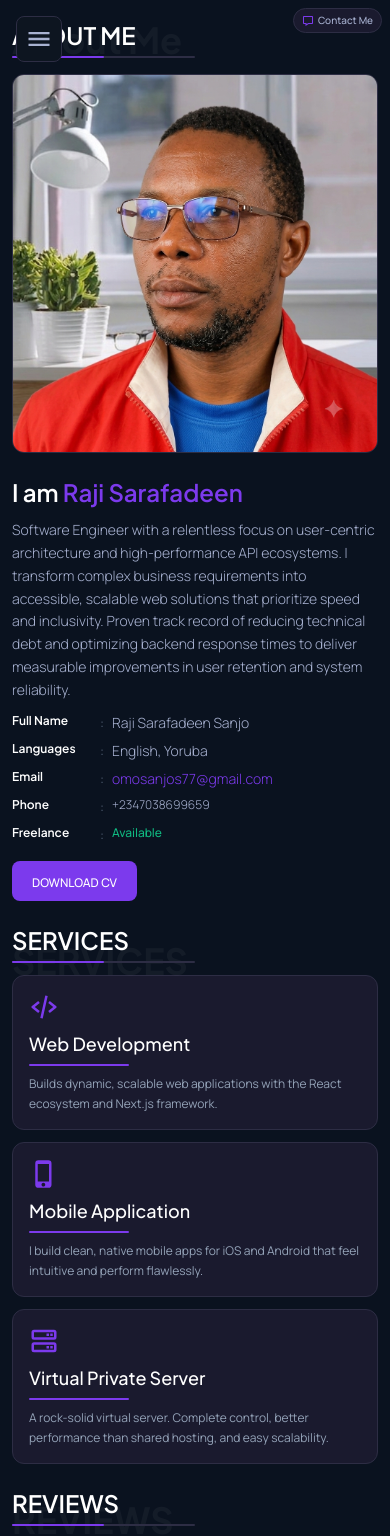
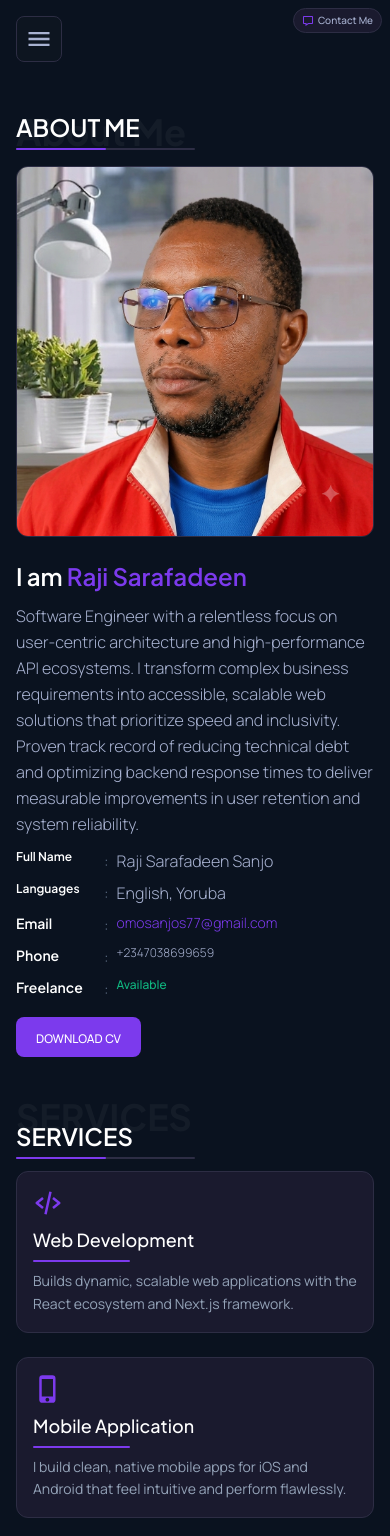
Before and after one commit to rajiss-ctrl/raji_sarafadeen_portfolio, a Next.js app: page /about in a window 390 px wide. Shown: the top 1536 px of the page. Built offline with nearby package versions, Linux system fonts and the light colour scheme; no server answers.

Commit message:
Refactor responsiveness for layout and text

```diff
--- a/app/components/About.tsx
+++ b/app/components/About.tsx
@@ -16,7 +16,7 @@ const About = () => {
   };
 
   return (
-    <div onClick={handleNavClick} className="relative w-full min-h-screen p-3 md:p-4 lg:p-5 text-white overflow-y-auto">
+    <div onClick={handleNavClick} className="relative w-full min-h-screen p-4 lg:p-5 text-white overflow-y-auto">
       {/* Contact Me Button */}
       <Link
         href="/contacts"
@@ -27,7 +27,7 @@ const About = () => {
       </Link>
 
       {/* About Section */}
-      <div className="relative overflow-hidden w-full mt-2 md:mt-3 lg:mt-4">
+      <div className="relative overflow-hidden w-full mt-24 md:mt-3 lg:mt-4">
         <h1 className="text-4xl md:text-5xl lg:text-6xl font-bold absolute top-0 left-0 opacity-[0.04] text-white select-none">
           About Me
         </h1>
@@ -64,11 +64,11 @@ const About = () => {
               I am <span className='text-[#7C3AED]'>Raji Sarafadeen</span>
             </h2>
 
-            <p className='mt-3 md:mt-4 text-sm md:text-base text-[#A8B2D1] font-light leading-relaxed'>
+            <p className='mt-3 md:mt-4 text-base text-[#A8B2D1] font-light leading-relaxed'>
               Software Engineer with a relentless focus on user-centric architecture and high-performance API ecosystems. I transform complex business requirements into accessible, scalable web solutions that prioritize speed and inclusivity. Proven track record of reducing technical debt and optimizing backend response times to deliver measurable improvements in user retention and system reliability.
             </p>
 
-            <ul className="mt-3 md:mt-4 text-sm md:text-base text-[#A8B2D1] font-light w-full space-y-2 md:space-y-2.5">
+            <ul className="mt-3 md:mt-4 text-base text-[#A8B2D1] font-light w-full space-y-2 md:space-y-2.5">
               <li className="flex items-start gap-2">
                 <h3 className="text-xs md:text-sm text-white font-semibold w-[80px] md:w-[100px] flex-shrink-0">Full Name</h3>
                 <span className="text-[#64748B]">:</span>
@@ -80,7 +80,7 @@ const About = () => {
                 <span className="flex-1 text-[#A8B2D1]">English, Yoruba</span>
               </li>
               <li className="flex items-start gap-2">
-                <h3 className="text-xs md:text-sm text-white font-semibold w-[80px] md:w-[100px] flex-shrink-0">Email</h3>
+                <h3 className="text-sm text-white font-semibold w-[80px] md:w-[100px] flex-shrink-0">Email</h3>
                 <span className="text-[#64748B]">:</span>
                 <a
                   href="mailto:omosanjos77@gmail.com"
@@ -90,12 +90,12 @@ const About = () => {
                 </a>
               </li>
               <li className="flex items-start gap-2">
-                <h3 className="text-xs md:text-sm text-white font-semibold w-[80px] md:w-[100px] flex-shrink-0">Phone</h3>
+                <h3 className="text-sm text-white font-semibold w-[80px] md:w-[100px] flex-shrink-0">Phone</h3>
                 <span className="text-[#64748B]">:</span>
                 <span className="flex-1 text-[#A8B2D1] text-xs md:text-sm">+2347038699659</span>
               </li>
               <li className="flex items-start gap-2">
-                <h3 className="text-xs md:text-sm text-white font-semibold w-[80px] md:w-[100px] flex-shrink-0">Freelance</h3>
+                <h3 className="text-sm text-white font-semibold w-[80px] md:w-[100px] flex-shrink-0">Freelance</h3>
                 <span className="text-[#64748B]">:</span>
                 <span className="flex-1 text-[#10B981] font-medium text-xs md:text-sm">Available</span>
               </li>
@@ -116,7 +116,7 @@ const About = () => {
           SERVICES
         </h1>
 
-        <div className="relative z-10">
+        <div className="relative mt-10 md:mt-0 z-10">
           <div className="md:w-[240px] lg:w-[280px]">
             <h1 className="relative leading-tight text-2xl md:text-3xl lg:text-4xl font-semibold text-white">
               SERVICES
@@ -127,14 +127,14 @@ const About = () => {
           </div>
         </div>
 
-        <div className="grid grid-cols-1 md:grid-cols-2 lg:grid-cols-3 gap-3 md:gap-4 lg:gap-5 mt-3 md:mt-4 lg:mt-5">
+        <div className="grid grid-cols-1 md:grid-cols-2 lg:grid-cols-3 gap-6 md:gap-4 lg:gap-5 mt-3 md:mt-4 lg:mt-5">
           {/* Service Card 1 */}
           <div className="group bg-[#1a1a2e] border border-[#2d2d44] hover:border-[#7C3AED] rounded-xl p-4 md:p-5 lg:p-6 transition-all duration-500 hover:shadow-xl hover:shadow-[#7C3AED]/10 hover:-translate-y-1">
             <BiCodeAlt className="text-3xl md:text-4xl text-[#7C3AED] mb-2 md:mb-3 group-hover:scale-110 transition-transform duration-300" />
             <h3 className='relative font-light text-lg md:text-xl text-white mb-4 md:mb-5 before:content-[""] before:absolute before:-bottom-2 before:left-0 before:w-[30%] before:h-[2px] before:bg-[#7C3AED] before:rounded-full'>
               Web Development
             </h3>
-            <p className='text-[#94A3B8] text-xs md:text-sm leading-relaxed'>
+            <p className='text-[#94A3B8] text-sm leading-relaxed'>
               Builds dynamic, scalable web applications with the React ecosystem and Next.js framework.
             </p>
           </div>
@@ -145,7 +145,7 @@ const About = () => {
             <h3 className='relative font-light text-lg md:text-xl text-white mb-4 md:mb-5 before:content-[""] before:absolute before:-bottom-2 before:left-0 before:w-[30%] before:h-[2px] before:bg-[#7C3AED] before:rounded-full'>
               Mobile Application
             </h3>
-            <p className='text-[#94A3B8] text-xs md:text-sm leading-relaxed'>
+            <p className='text-[#94A3B8] text-sm leading-relaxed'>
               I build clean, native mobile apps for iOS and Android that feel intuitive and perform flawlessly.
             </p>
           </div>
@@ -156,7 +156,7 @@ const About = () => {
             <h3 className='relative font-light text-lg md:text-xl text-white mb-4 md:mb-5 before:content-[""] before:absolute before:-bottom-2 before:left-0 before:w-[30%] before:h-[2px] before:bg-[#7C3AED] before:rounded-full'>
               Virtual Private Server
             </h3>
-            <p className='text-[#94A3B8] text-xs md:text-sm leading-relaxed'>
+            <p className='text-[#94A3B8] text-sm leading-relaxed'>
               A rock-solid virtual server. Complete control, better performance than shared hosting, and easy scalability.
             </p>
           </div>
@@ -164,12 +164,12 @@ const About = () => {
       </div>
 
       {/* Reviews Section */}
-      <div className="relative overflow-hidden w-full mt-6 md:mt-8 lg:mt-10">
+      <div className="relative overflow-hidden w-full md:mt-8 lg:mt-10">
         <h1 className="text-4xl md:text-5xl lg:text-6xl font-bold absolute top-3 md:top-4 lg:top-5 left-0 opacity-[0.04] text-white select-none">
           REVIEWS
         </h1>
 
-        <div className="relative z-10">
+        <div className="relative mt-10 md:mt-0 z-10">
           <div className="md:w-[240px] lg:w-[280px]">
             <h1 className="relative leading-tight text-2xl md:text-3xl lg:text-4xl font-semibold text-white">
               REVIEWS
--- a/app/components/Hero.tsx
+++ b/app/components/Hero.tsx
@@ -85,7 +85,7 @@ const Hero = () => {
           style={{ perspective: '1000px' }}
         >
           <motion.h2
-            className="text-sm text-[#A8B2D1] border border-1 border-[#000000] rounded-4xl p-2"
+            className="text-xs text-[#A8B2D1] border border-1 border-[#000000] rounded-4xl p-2"
             variants={flipVariants}
           >
            Your website is your best salesperson. Is it closing deals?
--- a/app/components/Portfolio.tsx
+++ b/app/components/Portfolio.tsx
@@ -26,11 +26,11 @@ const Portfolio = () => {
 
       {/* Background heading */}
       <h1 className="text-5xl md:text-6xl lg:text-7xl font-bold absolute top-16 md:top-20 lg:top-24 left-3 md:left-4 lg:left-6 opacity-[0.04] text-white select-none">
-        PORTFOLIO
+        Portfolio
       </h1>
 
       {/* Main content */}
-      <div className="relative z-10 max-w-7xl mx-auto pt-6 md:pt-8 lg:pt-12">
+      <div className="relative z-10 max-w-7xl mx-auto pt-10 md:pt-8 lg:pt-12">
         {/* Header */}
         <div className="md:w-[280px] lg:w-[320px]">
           <h1 className="font-jakarta relative leading-tight text-2xl md:text-3xl lg:text-5xl font-semibold text-white">
@@ -42,7 +42,7 @@ const Portfolio = () => {
         </div>
 
         {/* Projects Section */}
-        <div className="mt-10 lg:mt-4 md:mt-6 lg:mt-8">
+        <div className="mt-10 md:mt-6 lg:mt-8">
           <RecentProjects />
         </div>
       </div>
--- a/app/components/RecentProjects.tsx
+++ b/app/components/RecentProjects.tsx
@@ -23,7 +23,7 @@ const RecentProjects = () => {
   return (
     <div className="w-full">
       {/* Filter Buttons */}
-      <div className="flex flex-wrap gap-1.5 md:gap-2 mb-3 md:mb-4 lg:mb-5">
+      <div className="flex flex-wrap gap-3 md:gap-2 mb-4 lg:mb-5">
         {filters.map((filter) => (
           <button
             key={filter}
@@ -43,7 +43,7 @@ const RecentProjects = () => {
       </div>
 
       {/* Projects Grid */}
-      <div className="grid grid-cols-1 sm:grid-cols-2 lg:grid-cols-3 gap-3 md:gap-3.5 lg:gap-4 ml-0">
+      <div className="grid grid-cols-1 sm:grid-cols-2 lg:grid-cols-3 gap-8 md:gap-3.5 lg:gap-4 ml-0">
         {filteredProjects.map((item) => (
           <div
             className="group relative"
--- a/app/components/Resume.tsx
+++ b/app/components/Resume.tsx
@@ -18,7 +18,7 @@ const Resume = () => {
   };
 
   return (
-    <div onClick={handleNavClick} className="relative w-full min-h-screen p-4 md:p-6 lg:p-8 text-white overflow-y-auto">
+    <div onClick={handleNavClick} className="relative w-full min-h-screen md:p-6 lg:p-8 text-white overflow-y-auto">
       {/* SECTION TO PRINT */}
       <div id="print-section" className="max-w-5xl mx-auto">
         {/* Header */}
@@ -55,7 +55,7 @@ const Resume = () => {
             </Link>
           </div>
 
-          <p className="text-[#94A3B8] mt-4 text-sm md:text-base font-light leading-relaxed">
+          <p className="text-[#94A3B8] mt-4 text-base font-light leading-relaxed">
            React & Next.js Specialist. I build web apps so fast, users never reach for the back button. With a relentless focus on Core Web Vitals, accessibility, and scalable architecture, I transform complex design systems into seamless, high-conversion digital products that actually drive growth—not just traffic.
           </p>
         </div>
@@ -66,7 +66,7 @@ const Resume = () => {
             My Skills
           </h1>
 
-          <div className="relative z-10">
+          <div className="relative mt-10 md:mt-0 z-10">
             <div className="md:w-[260px]">
               <h1 className="font-jakarta relative leading-tight text-2xl md:text-3xl lg:text-4xl font-semibold text-white">
                 MY SKILLS
@@ -102,7 +102,7 @@ const Resume = () => {
             My Resume
           </h1>
 
-          <div className="relative z-10">
+          <div className="relative mt-10 md:mt-0 z-10">
             <div className="md:w-[300px]">
               <h1 className="font-jakarta relative leading-tight text-2xl md:text-3xl lg:text-4xl font-semibold text-white">
                 MY RESUME
@@ -129,23 +129,23 @@ const Resume = () => {
                     {/* Timeline dot */}
                     <div className="absolute z-10 left-0 top-1.5 w-4 h-4 rounded-full bg-[#0a121f] border-2 border-[#7C3AED] shadow-lg shadow-[#7C3AED]/20"></div>
 
-                    <h3 className="text-sm md:text-base text-[#A8B2D1] font-light lg:w-1/4 flex-shrink-0">
+                    <h3 className="text-base text-[#A8B2D1] font-light lg:w-1/4 flex-shrink-0">
                       {exp.period}
                     </h3>
 
                     <div className="lg:w-3/4">
-                      <h4 className="text-base md:text-lg font-semibold text-[#7C3AED] mb-0.5">
+                      <h4 className="text-xl md:text-lg font-semibold text-[#7C3AED] mb-0.5">
                         {exp.title}
                       </h4>
                       <Link
                         href={exp.link}
                         target="_blank"
                         rel="noopener noreferrer"
-                        className="text-sm md:text-base font-medium text-white hover:text-[#7C3AED] transition-colors duration-300 inline-block"
+                        className="text-base md:text-base font-medium text-white hover:text-[#7C3AED] transition-colors duration-300 inline-block"
                       >
                         {exp.company}
                       </Link>
-                      <p className="text-[#94A3B8] text-sm md:text-base font-light mt-1 leading-relaxed">
+                      <p className="text-[#94A3B8] text-base font-light mt-1 leading-relaxed">
                         {exp.description}
                       </p>
                     </div>
@@ -157,7 +157,7 @@ const Resume = () => {
         </div>
 
         {/* EDUCATION */}
-        <div className="relative overflow-hidden w-full mt-6 md:mt-8 lg:mt-10 pb-8 md:pb-12">
+        <div className="relative overflow-hidden w-full mt-14 md:mt-8 lg:mt-10 pb-8 md:pb-12">
           <h2 className="text-xl md:text-2xl font-bold mb-6 md:mb-8 flex items-center gap-3 text-white">
             <BiBook size={24} className="text-[#7C3AED]" />
             <span>Educational Qualifications</span>
@@ -181,10 +181,10 @@ const Resume = () => {
                     <h4 className="text-base md:text-lg font-semibold text-[#7C3AED] mb-0.5">
                       {edu.title}
                     </h4>
-                    <h5 className="text-sm md:text-base font-medium text-white">
+                    <h5 className="text-base font-medium text-white">
                       {edu.school}
                     </h5>
-                    <p className="text-[#94A3B8] text-sm md:text-base font-light mt-1 leading-relaxed">
+                    <p className="text-[#94A3B8] text-base font-light mt-1 leading-relaxed">
                       {edu.description}
                     </p>
                   </div>
--- a/app/components/Sidebar.tsx
+++ b/app/components/Sidebar.tsx
@@ -40,20 +40,20 @@ const Sidebar = () => {
       {/* Mobile sidebar overlay */}
       <AnimatePresence>
         {isOpen && (
-          <div className="fixed top-3 left-3 z-40 w-[280px] h-[calc(100vh-24px)] rounded-3xl shadow-2xl shadow-black/40 md:hidden">
+          <motion.div
+            initial={{ x: "-100%" }}
+            animate={{ x: 0 }}
+            exit={{ x: "-100%" }}
+            transition={{ type: "tween", duration: 0.4, ease: [0.42, 0, 0.58, 1] }}
+            className="fixed top-3 left-3 z-40 w-[280px] rounded-3xl shadow-2xl shadow-black/40 md:hidden"
+          >
             <div
-              className="w-full h-full rounded-3xl p-[3px]"
+              className="w-full rounded-3xl p-[3px]"
               style={{
                 background: 'linear-gradient(135deg, #7C3AED 0%, #7C3AED 25%, transparent 65%, transparent 100%)'
               }}
             >
-              <motion.aside
-                initial={{ x: "-100%" }}
-                animate={{ x: 0 }}
-                exit={{ x: "-100%" }}
-                transition={{ type: "tween", duration: 0.4, ease: [0.42, 0, 0.58, 1] }}
-                className="w-full h-full bg-[#0d1520] rounded-3xl text-white flex flex-col justify-between items-center py-8 relative"
-              >
+              <aside className="w-full bg-[#0d1520] rounded-3xl text-white flex flex-col items-center py-3 relative">
                 <SidebarContent />
 
                 <button
@@ -62,9 +62,9 @@ const Sidebar = () => {
                 >
                   <IoMdClose size={32} />
                 </button>
-              </motion.aside>
+              </aside>
             </div>
-          </div>
+          </motion.div>
         )}
       </AnimatePresence>
     </>
@@ -100,10 +100,11 @@ function SidebarContent() {
           />
         </div>
       </Link>
+      <div className="text-[#64748B] text-sm mt-10 md:mt-0">Raji Sarafdeen</div>
 
-      <div className="w-[60%] h-[1px] bg-gradient-to-r from-transparent via-[#2d2d44] to-transparent mt-6"></div>
+      <div className="w-[60%] h-[1px] bg-gradient-to-r from-transparent via-[#2d2d44] to-transparent mt-2"></div>
 
-      <nav className="w-full flex flex-col px-3 mt-4">
+      <nav className="w-full flex flex-col px-3 mt-24 md:mt-4">
         <NavLink href="/" onClick={handleNavClick}>HOME</NavLink>
         <NavLink href="/about" onClick={handleNavClick}>ABOUT</NavLink>
         <NavLink href="/resume" onClick={handleNavClick}>RESUME</NavLink>
@@ -112,7 +113,7 @@ function SidebarContent() {
         <NavLink href="/contacts" onClick={handleNavClick}>CONTACTS</NavLink>
       </nav>
 
-      <div className="w-full">
+      <div className="w-full mt-24 md:mt-0">
         <div className="w-[60%] h-[1px] bg-gradient-to-r from-transparent via-[#2d2d44] to-transparent mx-auto mb-4"></div>
         <p className="text-center text-[#64748B] text-xs font-light tracking-wider">
           © 2025 Raji Sarafadeen
```
Also changed, not shown: app/components/Contact.tsx (+11 -11 lines).
